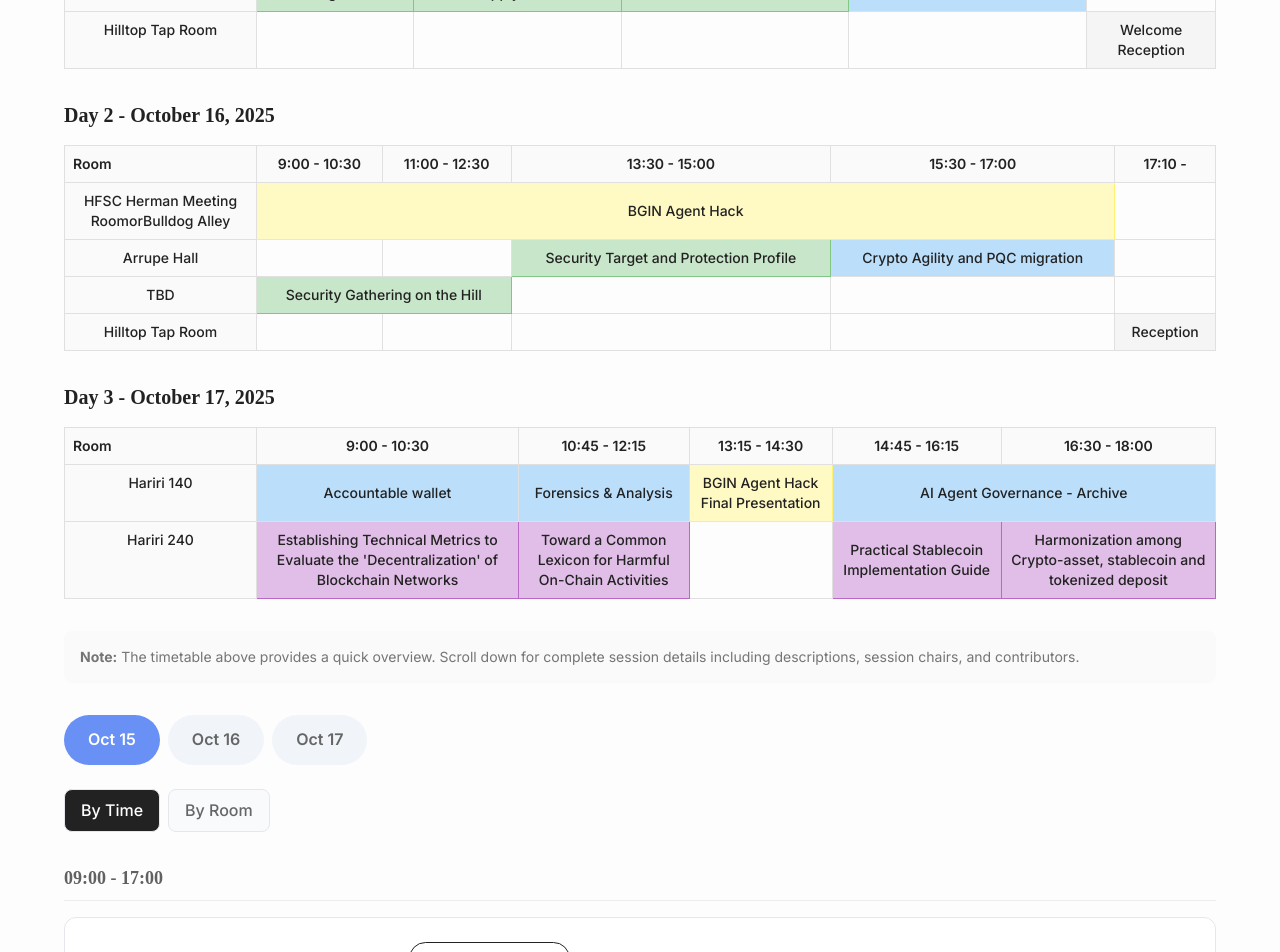
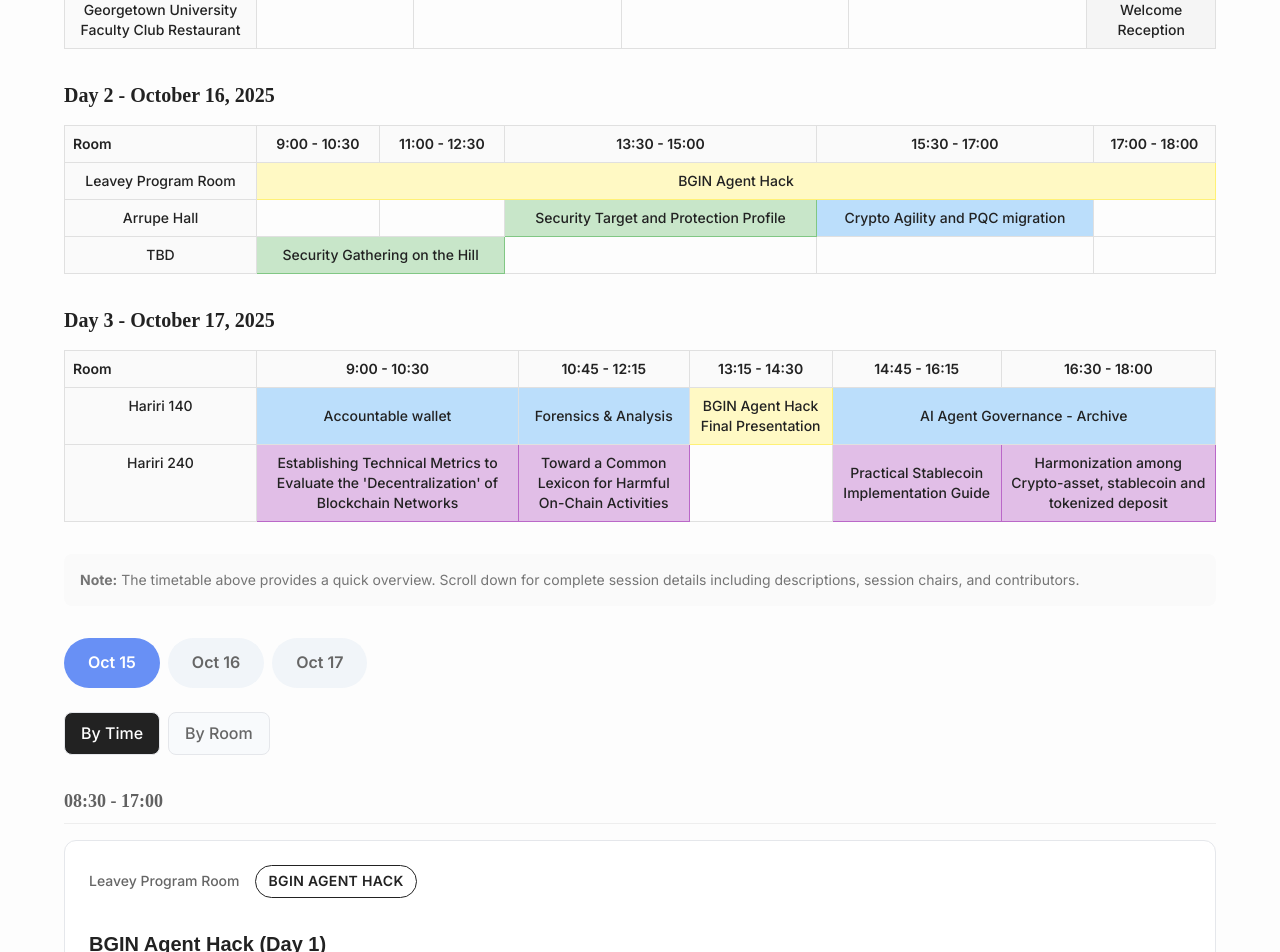
Before and after one commit to bgin-global/bgin-homepage, a Next.js app: page /events/20251015-block13 in a window 1280 px wide. Shown: the part 1640-2592 px from the top of the page. Built offline with nearby package versions, Linux system fonts and the light colour scheme.

Commit message:
program updates https://bgin.discourse.group/t/block-13-program-web/749/6

```diff
--- a/app/events/20251015-block13/page.tsx
+++ b/app/events/20251015-block13/page.tsx
@@ -271,18 +271,10 @@ export default function Block13Page() {
                                   <br/><br/>
                                 </p>
                               )}
-                              {roomData?.displayName?.includes('Hilltop') && (
+                              {roomData?.displayName?.includes('Faculty Club') && (
                                 <p className="text-gray-700">
-                                  <span className="font-semibold">Venue:</span> Hilltop Tap Room Located in Healey Family Student Center<br/>
-                                  <span className="font-semibold">Address:</span>{' '}
-                                  <a
-                                    href="https://www.google.com/maps/search/?api=1&query=3700+Tondorf+Rd+Washington+DC+20057"
-                                    target="_blank"
-                                    rel="noopener noreferrer"
-                                    className="text-blue-600 hover:text-blue-800 underline"
-                                  >
-                                    New South, 3700 Tondorf Rd, Washington, DC 20057
-                                  </a>
+                                  <span className="font-semibold">Venue:</span> Georgetown University Faculty Club Restaurant<br/>
+                                  <span className="font-semibold">Location details:</span> To be announced
                                 </p>
                               )}
                             </div>
@@ -541,17 +533,15 @@ export default function Block13Page() {
 
               <h4 className="font-semibold mb-2 mt-6">Main Venues</h4>
               <ul className="text-sm text-gray-600 space-y-2">
-                <li><strong>Thomas & Dorothy Leavey Center - Program Room</strong> - 72 attendees</li>
-                <li><strong>Thomas & Dorothy Leavey Center - Bulldog Alley</strong> - 150 attendees</li>
-                <li><strong>Pedro Arrupe, S.J. Hall</strong> - 50 attendees</li>
-                <li><strong>Healey Family Student Center (HFSC) - Herman Meeting Room</strong> - Board room style</li>
-                <li><strong>Rafik B. Hariri Building</strong> - Rooms 140 & 240</li>
+                <li><strong>Thomas & Dorothy Leavey Center - Program Room</strong> (BGIN Agent Hack)</li>
+                <li><strong>Pedro Arrupe, S.J. Hall</strong> (Working Group Sessions)</li>
+                <li><strong>Rafik B. Hariri Building</strong> - Rooms 140 & 240 (Working Group Sessions)</li>
               </ul>
 
               <h4 className="font-semibold mb-2 mt-6">Reception Venue</h4>
               <p className="text-sm text-gray-600">
-                <strong>Hilltop Tap Room</strong><br/>
-                Located in Healey Family Student Center
+                <strong>Georgetown University Faculty Club Restaurant</strong><br/>
+                Located adjacent to the Leavey Center
               </p>
             </div>
             <div className="block13-map-container">
--- a/app/news/block13-program-release/page.tsx
+++ b/app/news/block13-program-release/page.tsx
@@ -74,7 +74,7 @@ export default function Block13ProgramReleasePage() {
               </ul>
             </li>
             <li>
-              <strong>Welcome Reception:</strong> October 15 evening at Hilltop Tap Room
+              <strong>Welcome Reception:</strong> October 15 evening at the Georgetown University Faculty Club Restaurant
             </li>
           </ul>
 
@@ -95,8 +95,8 @@ export default function Block13ProgramReleasePage() {
           <h3 className="text-xl font-bold mt-6 mb-3 text-gray-900">Venues</h3>
 
           <p className="text-gray-700 mb-4">
-            Sessions will be held across multiple Georgetown University venues including:
-            HFSC Herman Meeting Room, Bulldog Alley, Arrupe Hall, and the Hariri Building (Rooms 140 & 240).
+            Sessions will be held across multiple Georgetown University venues including the Leavey Center’s Program Room,
+            Arrupe Hall, the Hariri Building (Rooms 140 & 240), and the Georgetown University Faculty Club Restaurant for the reception.
           </p>
 
           <h3 className="text-xl font-bold mt-6 mb-3 text-gray-900">Fee Waiver Available</h3>
--- a/components/events/block13/ProgramTimetable.tsx
+++ b/components/events/block13/ProgramTimetable.tsx
@@ -23,14 +23,14 @@ const ProgramTimetable = () => {
   // Define time slots for each day
   const timeSlots = {
     day1: ['9:00 - 10:30', '11:00 - 12:30', '13:30 - 15:00', '15:30 - 17:00', '17:10 -'],
-    day2: ['9:00 - 10:30', '11:00 - 12:30', '13:30 - 15:00', '15:30 - 17:00', '17:10 -'],
+    day2: ['9:00 - 10:30', '11:00 - 12:30', '13:30 - 15:00', '15:30 - 17:00', '17:00 - 18:00'],
     day3: ['9:00 - 10:30', '10:45 - 12:15', '13:15 - 14:30', '14:45 - 16:15', '16:30 - 18:00']
   };
 
   // Define rooms for each day
   const rooms = {
-    day1: ['HFSC Herman Meeting Room or Bulldog Alley', 'Arrupe Hall', 'Hilltop Tap Room'],
-    day2: ['HFSC Herman Meeting Room or Bulldog Alley', 'Arrupe Hall', 'TBD', 'Hilltop Tap Room'],
+    day1: ['Leavey Program Room', 'Arrupe Hall', 'Georgetown University Faculty Club Restaurant'],
+    day2: ['Leavey Program Room', 'Arrupe Hall', 'TBD'],
     day3: ['Hariri 140', 'Hariri 240']
   };
 
@@ -56,8 +56,6 @@ const ProgramTimetable = () => {
       // Handle room name variations
       if (roomKey.includes('HFSC') && roomKey.includes('Bulldog')) {
         roomKey = 'HFSC Herman Meeting Room or Bulldog Alley';
-      } else if (roomKey.includes('Hilltop')) {
-        roomKey = 'Hilltop Tap Room';
       } else if (roomKey.includes('Hariri') && roomKey.includes('140')) {
         roomKey = 'Hariri 140';
       } else if (roomKey.includes('Hariri') && roomKey.includes('240')) {
@@ -65,10 +63,10 @@ const ProgramTimetable = () => {
       }
 
       // Handle sessions spanning multiple time slots
-      if (session.title.includes('BGIN Agent Hack') && session.time === '09:00 - 17:00') {
+      if (session.title.startsWith('BGIN Agent Hack (Day')) {
         // BGIN Agent Hack spans the entire day
         dayTimeSlots.forEach(time => {
-          if (time !== '17:10 -') {
+          if (!time.startsWith('17:10')) {
             grid[roomKey][time] = { ...session, isBGINAgentHack: true };
           }
         });
@@ -122,7 +120,6 @@ const ProgramTimetable = () => {
             </thead>
             <tbody>
               {dayRooms.map(room => {
-                const isBGINAgentHackRoom = room.includes('HFSC') || room.includes('Bulldog');
                 let bginAgentHackSpan = 0;
                 let lastBGINAgentHackSession: any = null;
 
--- a/lib/block13-program-data.ts
+++ b/lib/block13-program-data.ts
@@ -6,8 +6,8 @@ export const programData = {
         {
           "id": "1-1",
           "title": "BGIN Agent Hack (Day 1)",
-          "time": "09:00 - 17:00",
-          "room": "HFSC Herman Meeting Room or Bulldog Alley",
+          "time": "08:30 - 17:00",
+          "room": "Leavey Program Room",
           "summary": "A focused hackathon at Block 13 where policy discussions turn into working software through agent-mediated standards and programmable governance. Agents build; people align on shared understanding.",
           "wg": "BGIN Agent Hack",
           "speakers": "Optional - List of speakers",
@@ -91,7 +91,7 @@ export const programData = {
           "id": "1-6",
           "title": "Welcome Reception",
           "time": "17:10-",
-          "room": "Hilltop Tap Room (next to HFSC Merman Meeting Room)",
+          "room": "Georgetown University Faculty Club Restaurant",
           "summary": "",
           "wg": "General",
           "speakers": "",
@@ -109,8 +109,8 @@ export const programData = {
         {
           "id": "2-1",
           "title": "BGIN Agent Hack (Day 2)",
-          "time": "09:00 - 17:00",
-          "room": "HFSC Herman Meeting Room or Bulldog Alley",
+          "time": "08:30 - 18:00",
+          "room": "Leavey Program Room",
           "summary": "A focused hackathon at Block 13 where policy discussions turn into working software through agent-mediated standards and programmable governance. Agents build; people align on shared understanding.",
           "wg": "BGIN Agent Hack",
           "speakers": "Optional - List of speakers",
@@ -161,20 +161,6 @@ export const programData = {
           "room": "Arrupe Hall",
           "summary": "",
           "wg": "IKP",
-          "speakers": "",
-          "moderator": "",
-          "detailPage": "make one just say TBD for uncertain information",
-          "agenda": [],
-          "documents": [],
-          "relatedProjects": []
-        },
-        {
-          "id": "2-5",
-          "title": "Reception",
-          "time": "17:10 -",
-          "room": "Hilltop Tap Room (next to HFSC Merman Meeting Room)",
-          "summary": "",
-          "wg": "General",
           "speakers": "",
           "moderator": "",
           "detailPage": "make one just say TBD for uncertain information",
@@ -385,6 +371,11 @@ export const programData = {
       "capacity": "72 attendees",
       "image": "/images/Events/block13/Leavey Program Room (Cap 72).jpeg"
     },
+    "Georgetown University Faculty Club Restaurant": {
+      "displayName": "Georgetown University Faculty Club Restaurant",
+      "capacity": "Reception venue",
+      "image": null
+    },
     "Arrupe Hall": {
       "displayName": "Arrupe Hall",
       "capacity": "50 attendees",
@@ -399,12 +390,6 @@ export const programData = {
       "displayName": "Hariri Building - Room 240",
       "capacity": "",
       "image": ["/images/Events/block13/Hairiri - inside 1.jpeg", "/images/Events/block13/Hairiri - inside 2.png", "/images/Events/block13/Hairiri - outisde.png"]
-    },
-    "Hilltop Tap Room": {
-      "displayName": "Hilltop Tap Room",
-      "capacity": "Reception venue",
-      "image": null,
-      "externalLink": "https://www.hilltoptaproom.com"
     },
     "TBD": {
       "displayName": "To Be Determined",
```
Also changed, not shown: public/images/Events/block13/program-template.json (+8 -23 lines).
